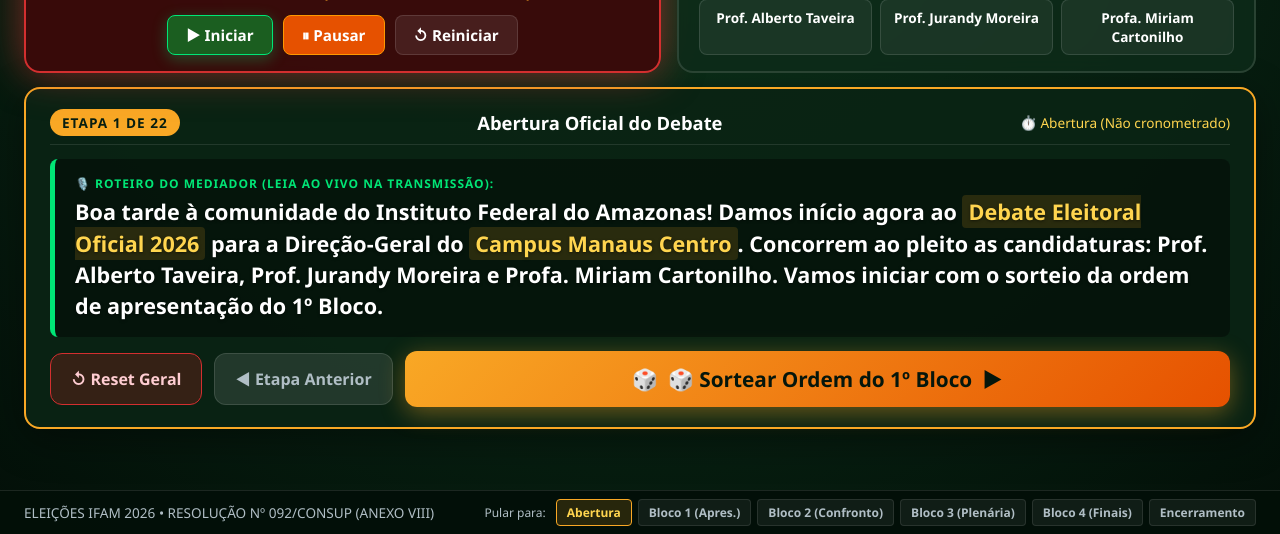
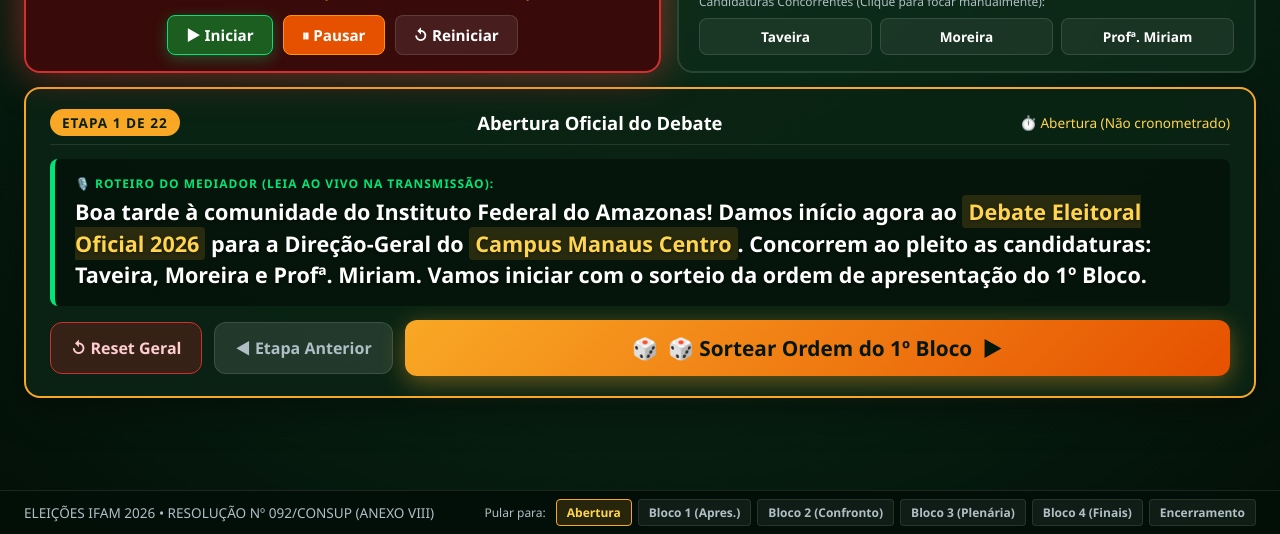
Before and after one commit to edicoding7/debate-cmc-ifam, a website: page index.html in a window 1280 px wide. Shown: the part 266-800 px from the top of the page. Drawn offline with Linux system fonts and the light colour scheme.

Commit message:
feat: atualizar nomes oficiais dos candidatos (Taveira, Moreira e Profª. Miriam)

```diff
--- a/index.html
+++ b/index.html
@@ -689,14 +689,14 @@
         <div>
           <div style="font-size: 0.75rem; color: var(--text-muted); margin-bottom: 4px;">Candidaturas Concorrentes (Clique para focar manualmente):</div>
           <div class="candidates-pills">
-            <div class="cand-pill" id="pill-Taveira" onclick="setSpeakerManual('Prof. Alberto Taveira')">
-              <div class="cand-pill-name">Prof. Alberto Taveira</div>
+            <div class="cand-pill" id="pill-Taveira" onclick="setSpeakerManual('Taveira')">
+              <div class="cand-pill-name">Taveira</div>
             </div>
-            <div class="cand-pill" id="pill-Moreira" onclick="setSpeakerManual('Prof. Jurandy Moreira')">
-              <div class="cand-pill-name">Prof. Jurandy Moreira</div>
+            <div class="cand-pill" id="pill-Moreira" onclick="setSpeakerManual('Moreira')">
+              <div class="cand-pill-name">Moreira</div>
             </div>
-            <div class="cand-pill" id="pill-Miriam" onclick="setSpeakerManual('Profa. Miriam Cartonilho')">
-              <div class="cand-pill-name">Profa. Miriam Cartonilho</div>
+            <div class="cand-pill" id="pill-Miriam" onclick="setSpeakerManual('Profª. Miriam')">
+              <div class="cand-pill-name">Profª. Miriam</div>
             </div>
           </div>
         </div>
@@ -716,7 +716,7 @@
       <div class="script-box">
         <div class="script-tag">🎙️ ROTEIRO DO MEDIADOR (LEIA AO VIVO NA TRANSMISSÃO):</div>
         <div class="script-text" id="mediatorScript">
-          "Boa tarde à comunidade do Instituto Federal do Amazonas! Damos início agora ao <strong>Debate Eleitoral Oficial 2026</strong> para a Direção-Geral do <strong>Campus Manaus Centro</strong>. Concorrem ao pleito as candidaturas: <strong>Prof. Alberto Taveira</strong>, <strong>Prof. Jurandy Moreira</strong> e <strong>Profa. Miriam Cartonilho</strong>. Vamos iniciar o 1º Bloco com o sorteio da ordem de apresentação de cada chapa."
+          "Boa tarde à comunidade do Instituto Federal do Amazonas! Damos início agora ao <strong>Debate Eleitoral Oficial 2026</strong> para a Direção-Geral do <strong>Campus Manaus Centro</strong>. Concorrem ao pleito as candidaturas: <strong>Taveira</strong>, <strong>Moreira</strong> e <strong>Profª. Miriam</strong>. Vamos iniciar o 1º Bloco com o sorteio da ordem de apresentação de cada chapa."
         </div>
       </div>
 
@@ -777,9 +777,9 @@
   <script>
     // --- DADOS DOS CANDIDATOS ---
     const CANDIDATOS = [
-      "Prof. Alberto Taveira",
-      "Prof. Jurandy Moreira",
-      "Profa. Miriam Cartonilho"
+      "Taveira",
+      "Moreira",
+      "Profª. Miriam"
     ];
 
     const TEMAS_OFICIAIS = [
@@ -831,7 +831,7 @@
         presetLabel: "Abertura (Não cronometrado)",
         actionBtn: "🎲 Sortear Ordem do 1º Bloco",
         actionIcon: "🎲",
-        script: "Boa tarde à comunidade do Instituto Federal do Amazonas! Damos início agora ao <highlight>Debate Eleitoral Oficial 2026</highlight> para a Direção-Geral do <highlight>Campus Manaus Centro</highlight>. Concorrem ao pleito as candidaturas: Prof. Alberto Taveira, Prof. Jurandy Moreira e Profa. Miriam Cartonilho. Vamos iniciar com o sorteio da ordem de apresentação do 1º Bloco.",
+        script: "Boa tarde à comunidade do Instituto Federal do Amazonas! Damos início agora ao <highlight>Debate Eleitoral Oficial 2026</highlight> para a Direção-Geral do <highlight>Campus Manaus Centro</highlight>. Concorrem ao pleito as candidaturas: Taveira, Moreira e Profª. Miriam. Vamos iniciar com o sorteio da ordem de apresentação do 1º Bloco.",
         onExecute: () => runDrawB1()
       },
       // ETAPA 1: 1º BLOCO - APRESENTAÇÃO CANDIDATO 1
@@ -903,38 +903,38 @@
       {
         phase: "2º BLOCO • RODADA 1",
         title: "Confronto 1: Taveira pergunta para Moreira",
-        speaker: "Prof. Alberto Taveira",
+        speaker: "Taveira",
         role: "PERGUNTA (1m 30s)",
         timerSeconds: 90,
         presetLabel: "Pergunta: 1m30s",
         actionBtn: "Carregar Pergunta de Taveira (1m30s) ▶",
         actionIcon: "❓",
-        script: "<highlight>Prof. Alberto Taveira</highlight>, formule sua pergunta em até <highlight>1 minuto e 30 segundos</highlight> para o candidato <highlight>Prof. Jurandy Moreira</highlight>.",
-        onExecute: () => autoLoadConfrontoStep("Prof. Alberto Taveira", "Prof. Jurandy Moreira")
+        script: "<highlight>Taveira</highlight>, formule sua pergunta em até <highlight>1 minuto e 30 segundos</highlight> para o candidato <highlight>Moreira</highlight>.",
+        onExecute: () => autoLoadConfrontoStep("Taveira", "Moreira")
       },
       {
         phase: "2º BLOCO • RODADA 1",
-        title: "Confronto 2: Moreira pergunta para Miriam",
-        speaker: "Prof. Jurandy Moreira",
+        title: "Confronto 2: Moreira pergunta para Profª. Miriam",
+        speaker: "Moreira",
         role: "PERGUNTA (1m 30s)",
         timerSeconds: 90,
         presetLabel: "Pergunta: 1m30s",
         actionBtn: "Carregar Pergunta de Moreira (1m30s) ▶",
         actionIcon: "❓",
-        script: "<highlight>Prof. Jurandy Moreira</highlight>, formule sua pergunta em até <highlight>1 minuto e 30 segundos</highlight> para a candidata <highlight>Profa. Miriam Cartonilho</highlight>.",
-        onExecute: () => autoLoadConfrontoStep("Prof. Jurandy Moreira", "Profa. Miriam Cartonilho")
+        script: "<highlight>Moreira</highlight>, formule sua pergunta em até <highlight>1 minuto e 30 segundos</highlight> para a candidata <highlight>Profª. Miriam</highlight>.",
+        onExecute: () => autoLoadConfrontoStep("Moreira", "Profª. Miriam")
       },
       {
         phase: "2º BLOCO • RODADA 1",
-        title: "Confronto 3: Miriam pergunta para Taveira",
-        speaker: "Profa. Miriam Cartonilho",
+        title: "Confronto 3: Profª. Miriam pergunta para Taveira",
+        speaker: "Profª. Miriam",
         role: "PERGUNTA (1m 30s)",
         timerSeconds: 90,
         presetLabel: "Pergunta: 1m30s",
-        actionBtn: "Carregar Pergunta de Miriam (1m30s) ▶",
+        actionBtn: "Carregar Pergunta de Profª. Miriam (1m30s) ▶",
         actionIcon: "❓",
-        script: "<highlight>Profa. Miriam Cartonilho</highlight>, formule sua pergunta em até <highlight>1 minuto e 30 segundos</highlight> para o candidato <highlight>Prof. Alberto Taveira</highlight>.",
-        onExecute: () => autoLoadConfrontoStep("Profa. Miriam Cartonilho", "Prof. Alberto Taveira")
+        script: "<highlight>Profª. Miriam</highlight>, formule sua pergunta em até <highlight>1 minuto e 30 segundos</highlight> para o candidato <highlight>Taveira</highlight>.",
+        onExecute: () => autoLoadConfrontoStep("Profª. Miriam", "Taveira")
       },
       // ETAPA 9: INTERVALO ENTRE RODADAS DO BLOCO 2
       {
@@ -952,39 +952,39 @@
       // ETAPAS 10, 11, 12: OS 3 CONFRONTOS DA RODADA 2 (INVERTIDOS)
       {
         phase: "2º BLOCO • RODADA 2",
-        title: "Confronto 4: Taveira pergunta para Miriam",
-        speaker: "Prof. Alberto Taveira",
+        title: "Confronto 4: Taveira pergunta para Profª. Miriam",
+        speaker: "Taveira",
         role: "PERGUNTA (1m 30s)",
         timerSeconds: 90,
         presetLabel: "Pergunta: 1m30s",
         actionBtn: "Carregar Pergunta de Taveira (1m30s) ▶",
         actionIcon: "❓",
-        script: "Iniciamos a Rodada 2. <highlight>Prof. Alberto Taveira</highlight>, formule sua pergunta em até <highlight>1 minuto e 30 segundos</highlight> para a candidata <highlight>Profa. Miriam Cartonilho</highlight>.",
-        onExecute: () => autoLoadConfrontoStep("Prof. Alberto Taveira", "Profa. Miriam Cartonilho")
+        script: "Iniciamos a Rodada 2. <highlight>Taveira</highlight>, formule sua pergunta em até <highlight>1 minuto e 30 segundos</highlight> para a candidata <highlight>Profª. Miriam</highlight>.",
+        onExecute: () => autoLoadConfrontoStep("Taveira", "Profª. Miriam")
       },
       {
         phase: "2º BLOCO • RODADA 2",
-        title: "Confronto 5: Miriam pergunta para Moreira",
-        speaker: "Profa. Miriam Cartonilho",
+        title: "Confronto 5: Profª. Miriam pergunta para Moreira",
+        speaker: "Profª. Miriam",
         role: "PERGUNTA (1m 30s)",
         timerSeconds: 90,
         presetLabel: "Pergunta: 1m30s",
-        actionBtn: "Carregar Pergunta de Miriam (1m30s) ▶",
+        actionBtn: "Carregar Pergunta de Profª. Miriam (1m30s) ▶",
         actionIcon: "❓",
-        script: "<highlight>Profa. Miriam Cartonilho</highlight>, formule sua pergunta em até <highlight>1 minuto e 30 segundos</highlight> para o candidato <highlight>Prof. Jurandy Moreira</highlight>.",
-        onExecute: () => autoLoadConfrontoStep("Profa. Miriam Cartonilho", "Prof. Jurandy Moreira")
+        script: "<highlight>Profª. Miriam</highlight>, formule sua pergunta em até <highlight>1 minuto e 30 segundos</highlight> para o candidato <highlight>Moreira</highlight>.",
+        onExecute: () => autoLoadConfrontoStep("Profª. Miriam", "Moreira")
       },
       {
         phase: "2º BLOCO • RODADA 2",
         title: "Confronto 6: Moreira pergunta para Taveira",
-        speaker: "Prof. Jurandy Moreira",
+        speaker: "Moreira",
         role: "PERGUNTA (1m 30s)",
         timerSeconds: 90,
         presetLabel: "Pergunta: 1m30s",
         actionBtn: "Carregar Pergunta de Moreira (1m30s) ▶",
         actionIcon: "❓",
-        script: "<highlight>Prof. Jurandy Moreira</highlight>, formule sua pergunta em até <highlight>1 minuto e 30 segundos</highlight> para o candidato <highlight>Prof. Alberto Taveira</highlight>.",
-        onExecute: () => autoLoadConfrontoStep("Prof. Jurandy Moreira", "Prof. Alberto Taveira")
+        script: "<highlight>Moreira</highlight>, formule sua pergunta em até <highlight>1 minuto e 30 segundos</highlight> para o candidato <highlight>Taveira</highlight>.",
+        onExecute: () => autoLoadConfrontoStep("Moreira", "Taveira")
       },
       // ETAPA 13: INTERVALO PARA BLOCO 3
       {
@@ -1095,7 +1095,7 @@
         presetLabel: "Encerramento Oficial",
         actionBtn: "✔ Concluir Debate e Fechar Transmissão",
         actionIcon: "🏆",
-        script: "Declaramos oficialmente encerrado o <highlight>Debate Eleitoral 2026 para a Direção-Geral do Campus Manaus Centro</highlight>. Em nome da Comissão Eleitoral Local, agradecemos aos professores Alberto Taveira, Jurandy Moreira e à professora Miriam Cartonilho, suas equipes de assessoria e aos fiscais presentes na Sala da DIREC pela postura ética e de elevado nível democrático. Lembramos a todos que a <highlight>VOTAÇÃO ELETRÔNICA ocorrerá nos dias 26 e 27 de novembro pelo sistema Helios Voting</highlight>. Uma boa noite a todos e exerçam seu voto!",
+        script: "Declaramos oficialmente encerrado o <highlight>Debate Eleitoral 2026 para a Direção-Geral do Campus Manaus Centro</highlight>. Em nome da Comissão Eleitoral Local, agradecemos aos candidatos Taveira e Moreira e à candidata Profª. Miriam, suas equipes de assessoria e aos fiscais presentes na Sala da DIREC pela postura ética e de elevado nível democrático. Lembramos a todos que a <highlight>VOTAÇÃO ELETRÔNICA ocorrerá nos dias 26 e 27 de novembro pelo sistema Helios Voting</highlight>. Uma boa noite a todos e exerçam seu voto!",
         onExecute: () => soundFanfare()
       }
     ];
@@ -1270,7 +1270,7 @@
       `;
 
       // Atualiza botão de avanço
-      document.getElementById('btnNextLabel').innerText = `Avançar para Etapa 2 (1º: ${b1Ordem[0].split(' ')[1] || b1Ordem[0]}) ▶`;
+      document.getElementById('btnNextLabel').innerText = `Avançar para Etapa 2 (1º: ${b1Ordem[0]}) ▶`;
       document.getElementById('btnNextAction').onclick = () => {
         renderStep(1);
         document.getElementById('btnNextAction').onclick = () => executeCurrentStep();
@@ -1310,21 +1310,21 @@
           <div style="display: grid; grid-template-columns: repeat(auto-fit, minmax(220px, 1fr)); gap: 10px; margin-top: 8px;">
             <div style="background: rgba(255,255,255,0.06); padding: 12px; border-radius: 8px; border: 1px solid var(--gold);">
               <span style="font-size: 0.75rem; color: var(--gold); font-weight: 800;">1º CONFRONTO (6m45s)</span><br>
-              <strong style="color: #fff;">Alberto Taveira</strong> ➔ <strong style="color: #90caf9;">Jurandy Moreira</strong>
+              <strong style="color: #fff;">Taveira</strong> ➔ <strong style="color: #90caf9;">Moreira</strong>
             </div>
             <div style="background: rgba(255,255,255,0.06); padding: 12px; border-radius: 8px; border: 1px solid var(--border);">
               <span style="font-size: 0.75rem; color: var(--text-muted); font-weight: 800;">2º CONFRONTO (6m45s)</span><br>
-              <strong style="color: #fff;">Jurandy Moreira</strong> ➔ <strong style="color: #a7f3d0;">Miriam Cartonilho</strong>
+              <strong style="color: #fff;">Moreira</strong> ➔ <strong style="color: #a7f3d0;">Profª. Miriam</strong>
             </div>
             <div style="background: rgba(255,255,255,0.06); padding: 12px; border-radius: 8px; border: 1px solid var(--border);">
               <span style="font-size: 0.75rem; color: var(--text-muted); font-weight: 800;">3º CONFRONTO (6m45s)</span><br>
-              <strong style="color: #fff;">Miriam Cartonilho</strong> ➔ <strong style="color: #ffd54f;">Alberto Taveira</strong>
+              <strong style="color: #fff;">Profª. Miriam</strong> ➔ <strong style="color: #ffd54f;">Taveira</strong>
             </div>
           </div>
         `;
 
         document.getElementById('mediatorScript').innerHTML = `
-          Confrontos definidos para a <highlight>Rodada 1</highlight>: 1º Confronto: <highlight>Prof. Alberto Taveira pergunta para o Prof. Jurandy Moreira</highlight>; 2º Confronto: <highlight>Prof. Jurandy Moreira pergunta para a Profa. Miriam Cartonilho</highlight>; 3º Confronto: <highlight>Profa. Miriam Cartonilho pergunta para o Prof. Alberto Taveira</highlight>. Cada confronto dispõe de 6m45s (Pergunta 1m30s | Resposta 3m | Réplica 45s | Tréplica 1m30s).
+          Confrontos definidos para a <highlight>Rodada 1</highlight>: 1º Confronto: <highlight>Taveira pergunta para Moreira</highlight>; 2º Confronto: <highlight>Moreira pergunta para Profª. Miriam</highlight>; 3º Confronto: <highlight>Profª. Miriam pergunta para Taveira</highlight>. Cada confronto dispõe de 6m45s (Pergunta 1m30s | Resposta 3m | Réplica 45s | Tréplica 1m30s).
         `;
 
         document.getElementById('btnNextLabel').innerText = `Avançar para Confronto 1 (Taveira ➔ Moreira) ▶`;
@@ -1343,16 +1343,16 @@
         <div style="font-weight: 800; color: var(--gold); margin-bottom: 8px;">⚔️ Dinâmica Completa deste Confronto:</div>
         <div style="display: flex; gap: 8px; flex-wrap: wrap;">
           <button class="btn-quick" style="background: var(--primary); font-weight: 800;" onclick="switchConfrontoPhase('${perguntador}', 'Pergunta (1m30s)', 90)">
-            1. Pergunta: ${perguntador.split(' ')[1] || perguntador} (1m30s)
+            1. Pergunta: ${perguntador} (1m30s)
           </button>
           <button class="btn-quick" onclick="switchConfrontoPhase('${respondedor}', 'Resposta (3m)', 180)">
-            2. Resposta: ${respondedor.split(' ')[1] || respondedor} (3m)
+            2. Resposta: ${respondedor} (3m)
           </button>
           <button class="btn-quick" onclick="switchConfrontoPhase('${perguntador}', 'Réplica (45s)', 45)">
-            3. Réplica: ${perguntador.split(' ')[1] || perguntador} (45s)
+            3. Réplica: ${perguntador} (45s)
           </button>
           <button class="btn-quick" onclick="switchConfrontoPhase('${respondedor}', 'Tréplica (1m30s)', 90)">
-            4. Tréplica: ${respondedor.split(' ')[1] || respondedor} (1m30s)
+            4. Tréplica: ${respondedor} (1m30s)
           </button>
         </div>
       `;
@@ -1619,7 +1619,7 @@
     }
 
     function grantRightOfReply() {
-      const cand = prompt("Informe o nome do candidato que recebeu o Direito de Resposta (Art. 11):", "Prof. Alberto Taveira");
+      const cand = prompt("Informe o nome do candidato que recebeu o Direito de Resposta (Art. 11):", "Taveira");
       if (cand) {
         soundFanfare();
         setSpeakerManual(cand, "DIREITO DE RESPOSTA (Art. 11)", "Ofensa moral deferida pela CEL");
```
Also changed, not shown: apresentacao_reuniao_debate_cmc.html (+16 -16 lines), sistema_debate_cmc.html (+46 -46 lines), README.md.
